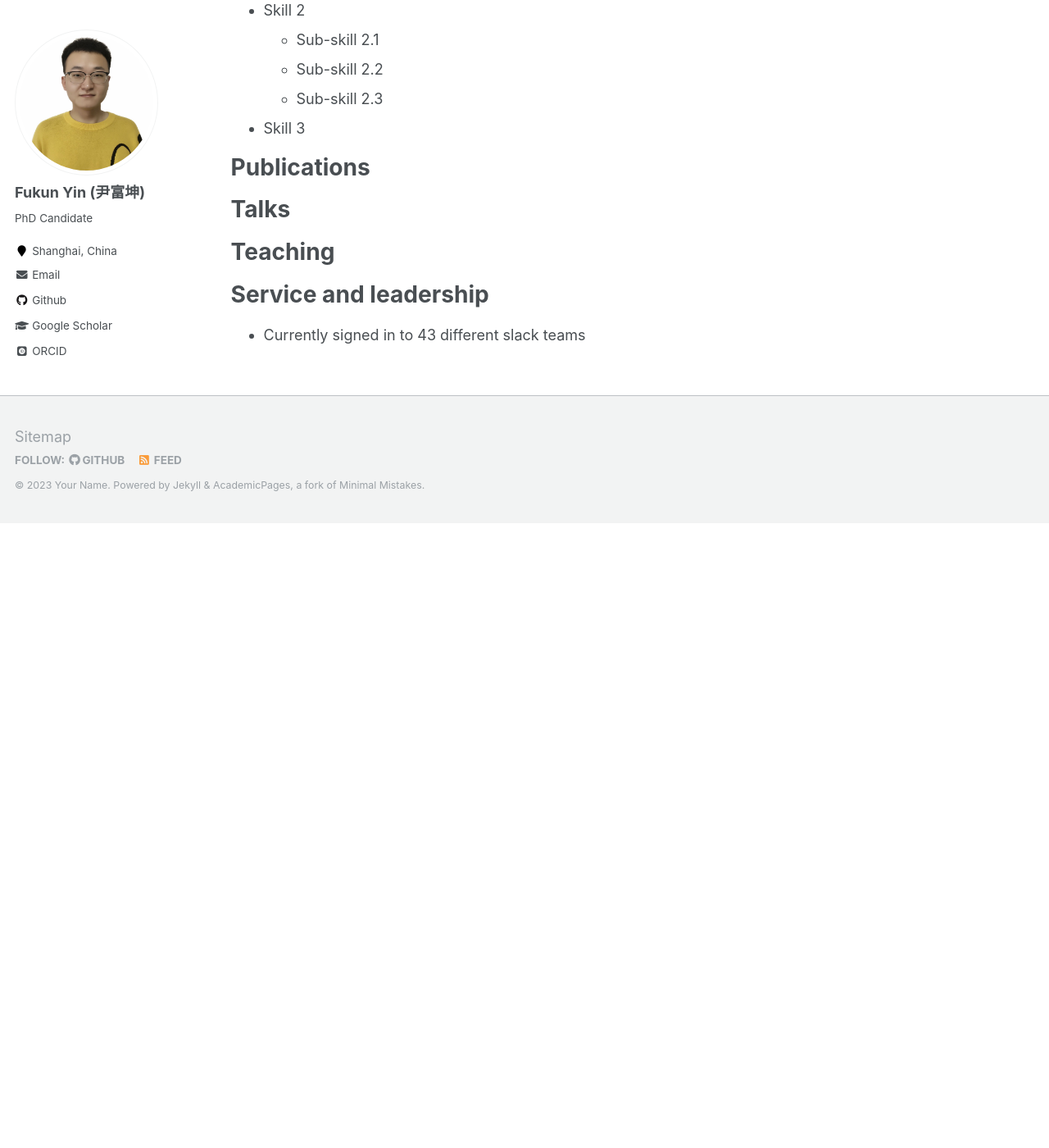
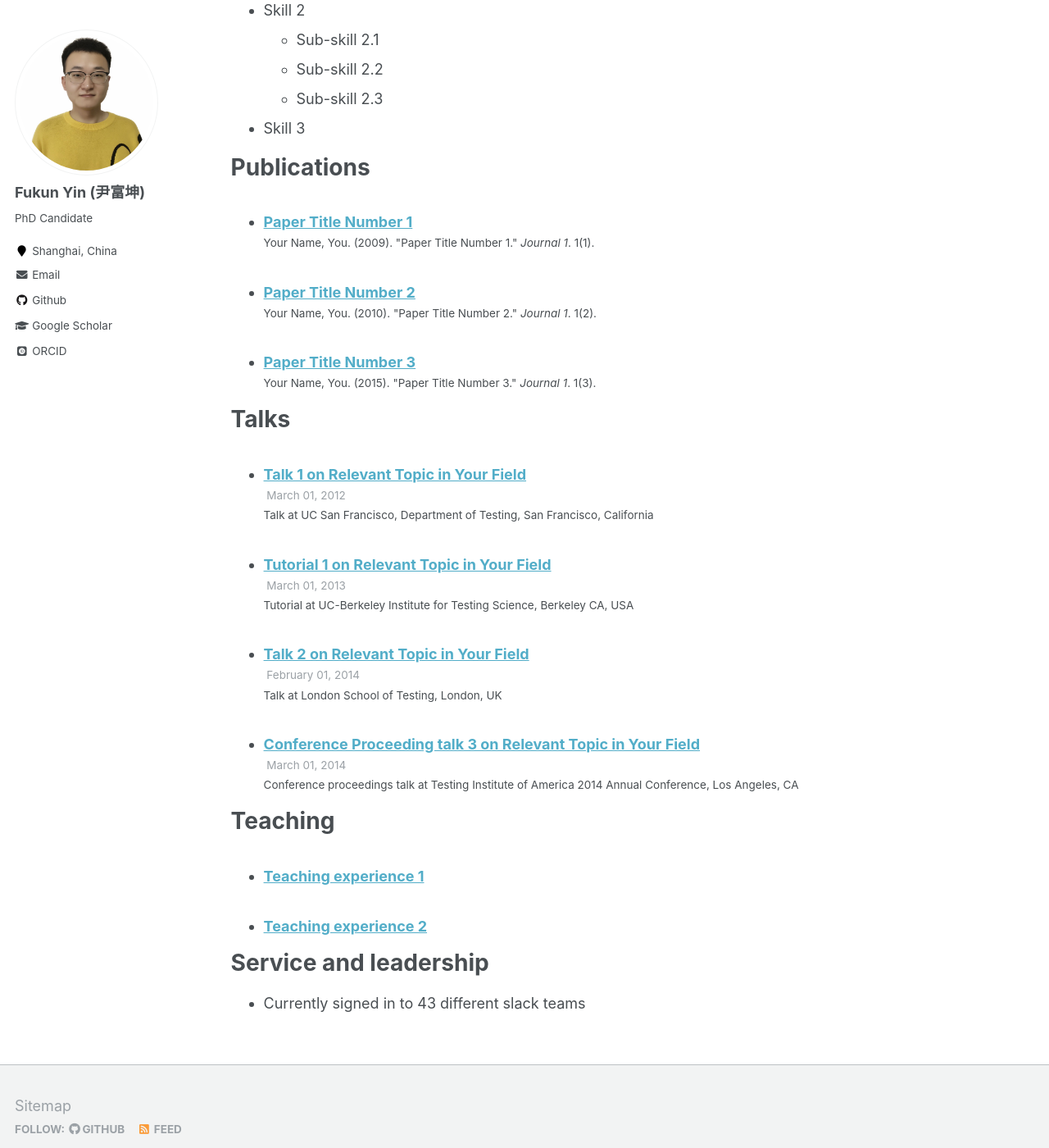
Before and after one commit to fukunyin/fukunyin.github.io, a Jekyll site: the page built from _pages/cv.md, in a window 1280 px wide and 1400 px high, scrolled down 767 px. Shown: the whole window at 82% size. Built offline with Jekyll 4.4.1, drawn with Linux system fonts in a browser that asks for light colours; some web fonts are replaced; before the commit the page ends 1405 px from its top, so only the background shows below that; part of the change alters nothing that is shown.

Commit message:
Update _config.yml

```diff
--- a/_config.yml
+++ b/_config.yml
@@ -173,6 +173,79 @@ kramdown:
   enable_coderay: false
 
 
+# Collections
+collections:
+  teaching:
+    output: true
+    permalink: /:collection/:path/
+  publications:
+    output: true
+    permalink: /:collection/:path/
+  portfolio:
+    output: true
+    permalink: /:collection/:path/
+  talks:
+    output: true
+    permalink: /:collection/:path/
+
+
+# Defaults
+defaults:
+  # _posts
+  - scope:
+      path: ""
+      type: posts
+    values:
+      layout: single
+      author_profile: true
+      read_time: true
+      comments: true
+      share: true
+      related: true
+  # _pages
+  - scope:
+      path: ""
+      type: pages
+    values:
+      layout: single
+      author_profile: true
+  # _teaching
+  - scope:
+      path: ""
+      type: teaching
+    values:
+      layout: single
+      author_profile: true
+      share: true
+      comments: true
+  # _publications
+  - scope:
+      path: ""
+      type: publications
+    values:
+      layout: single
+      author_profile: true
+      share: true
+      comments: true
+  # _portfolio
+  - scope:
+      path: ""
+      type: portfolio
+    values:
+      layout: single
+      author_profile: true
+      share: true
+      comment: true
+  # _talks
+  - scope:
+      path: ""
+      type: talks
+    values:
+      layout: talk
+      author_profile: true
+      share: true
+
+
 # Sass/SCSS
 sass:
   sass_dir: _sass
```
